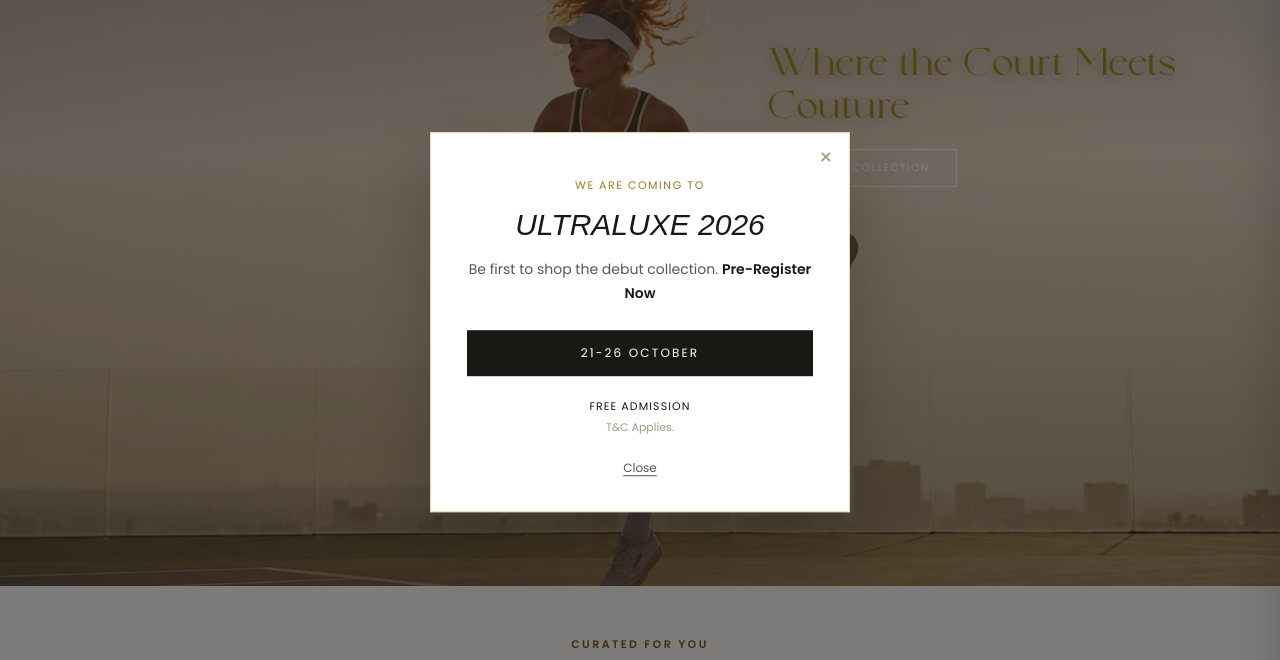
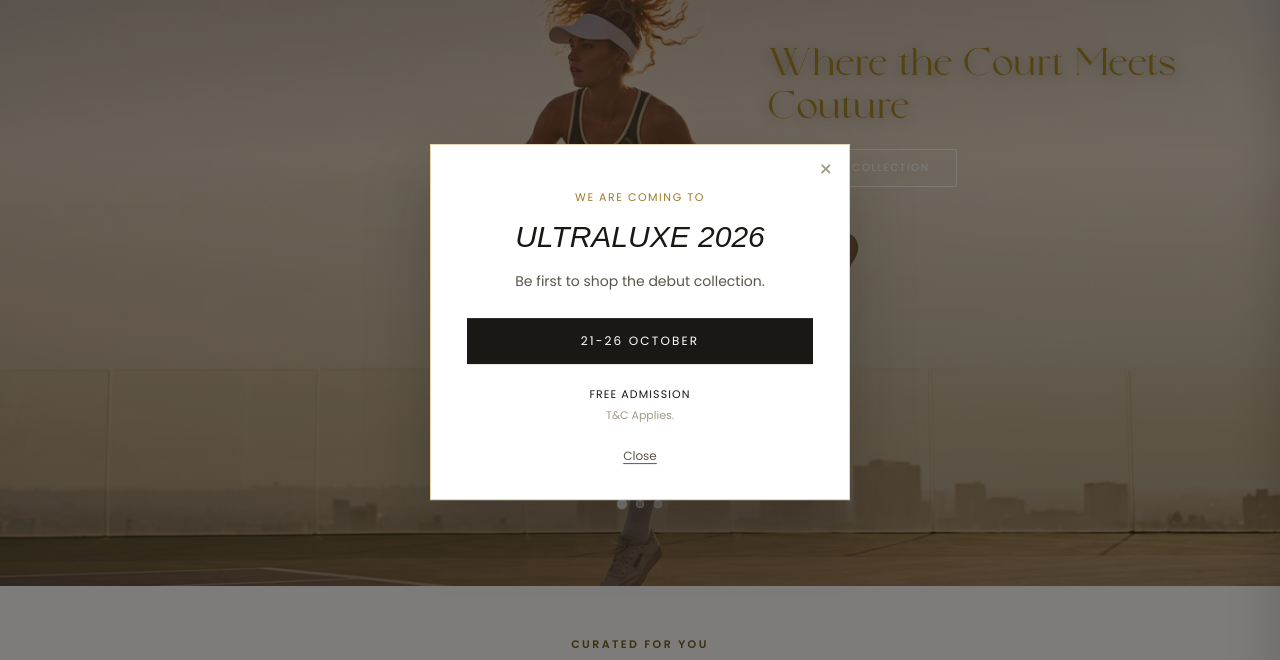
Before and after one commit to dev-anudeepkumar/courtiva, a plain HTML site: page index.html in a window 1280 px wide. Shown: the part 78-738 px from the top of the page. Drawn offline with Linux system fonts and the light colour scheme; a web font is replaced by a local one.

Commit message:
Update index.html

```diff
--- a/index.html
+++ b/index.html
@@ -169,7 +169,7 @@
   <button type="button" class="launch-popup-dismiss" id="launchPopupDismissX" aria-label="Close">&times;</button>
   <p class="launch-popup-eyebrow">WE ARE COMING TO</p>
   <h2 class="launch-popup-title">ULTRALUXE 2026</h2>
-  <p class="launch-popup-body">Be first to shop the debut collection. <strong>Pre-Register Now</strong></p>
+  <p class="launch-popup-body">Be first to shop the debut collection.</p>
   <form class="launch-popup-form" id="launchPopupForm">
     <button type="submit" class="hero-cta">21-26 OCTOBER</button>
   </form>
```
